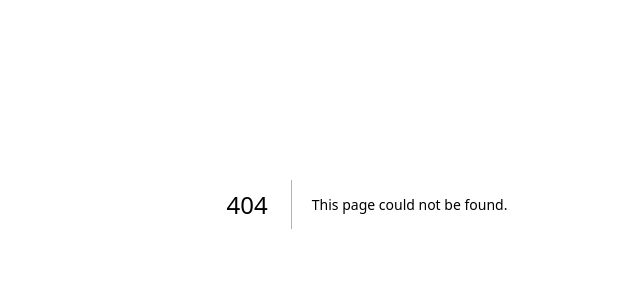
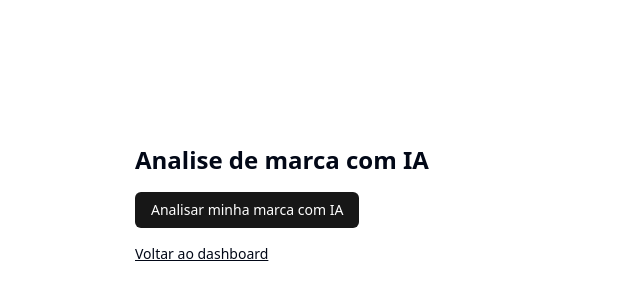
Before and after one commit to HenriqueRJ-dev/adai-saas, a Next.js app: page /dashboard/analyze in a window 1280 px wide. Before the commit this address had no page. Shown: the part 196-496 px from the top of the page, without its empty margins (273-913 px from the left). Built offline with nearby package versions, Linux system fonts and the light colour scheme.

Commit message:
Create AnalyzePage component for brand analysis

```diff
--- /dev/null
+++ b/app/dashboard/analyze/page.tsx
@@ -0,0 +1,62 @@
+"use client";
+
+import { useState } from "react";
+
+export default function AnalyzePage() {
+  const [loading, setLoading] = useState(false);
+  const [result, setResult] = useState<any>(null);
+  const [error, setError] = useState<string | null>(null);
+
+  async function handleAnalyze() {
+    setLoading(true);
+    setError(null);
+    setResult(null);
+
+    try {
+      const res = await fetch("/api/instagram/analyze-brand", {
+        method: "POST",
+      });
+      const data = await res.json();
+
+      if (!res.ok) {
+        setError(JSON.stringify(data, null, 2));
+      } else {
+        setResult(data);
+      }
+    } catch (e) {
+      setError("Erro de conexao ao chamar a analise.");
+    } finally {
+      setLoading(false);
+    }
+  }
+
+  return (
+    <main className="mx-auto flex min-h-screen max-w-lg flex-col justify-center gap-4 p-6">
+      <h1 className="text-2xl font-semibold">Analise de marca com IA</h1>
+
+      <button
+        onClick={handleAnalyze}
+        disabled={loading}
+        className="rounded-md bg-neutral-900 px-4 py-2 text-sm font-medium text-white disabled:opacity-50 w-fit"
+      >
+        {loading ? "Analisando..." : "Analisar minha marca com IA"}
+      </button>
+
+      {result && (
+        <pre className="rounded-md bg-neutral-100 p-4 text-xs overflow-auto whitespace-pre-wrap">
+          {JSON.stringify(result, null, 2)}
+        </pre>
+      )}
+
+      {error && (
+        <pre className="rounded-md bg-red-50 p-4 text-xs text-red-700 overflow-auto whitespace-pre-wrap">
+          {error}
+        </pre>
+      )}
+
+      <a href="/dashboard" className="text-sm underline">
+        Voltar ao dashboard
+      </a>
+    </main>
+  );
+}
```
